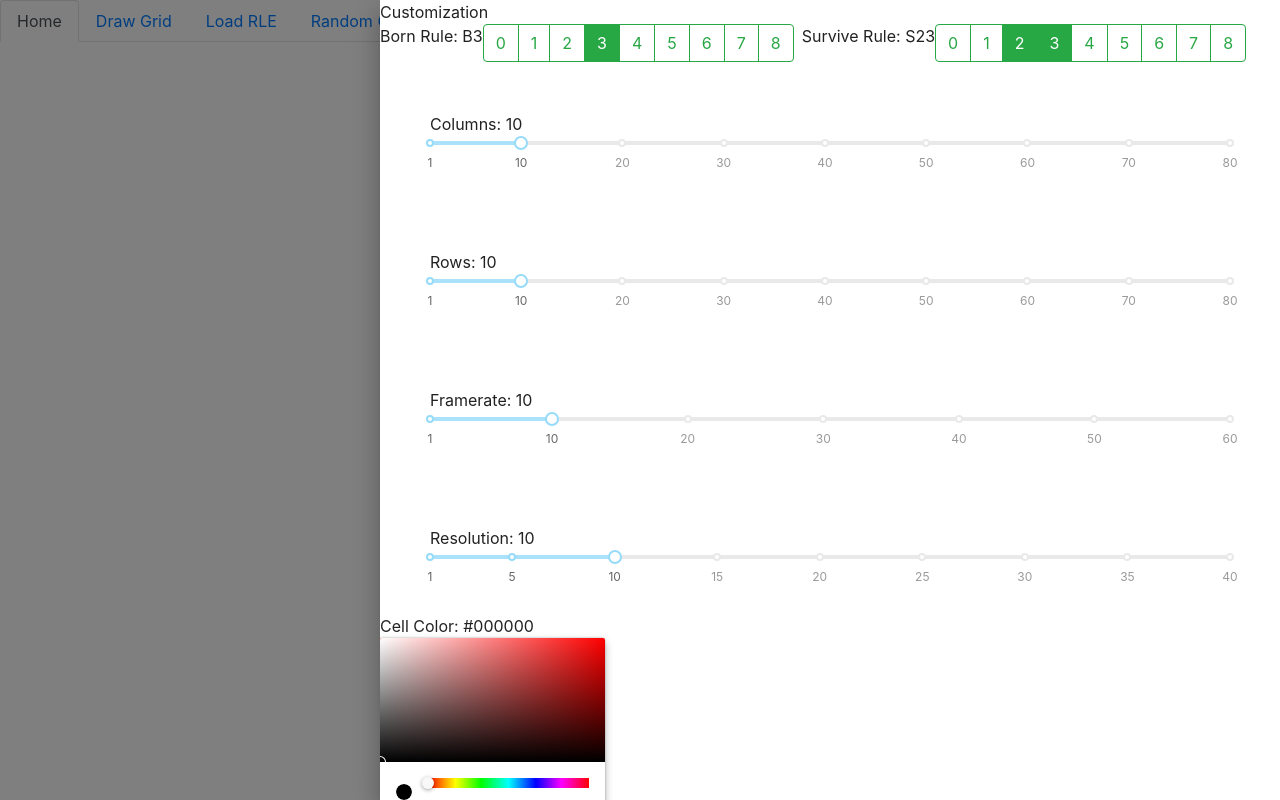
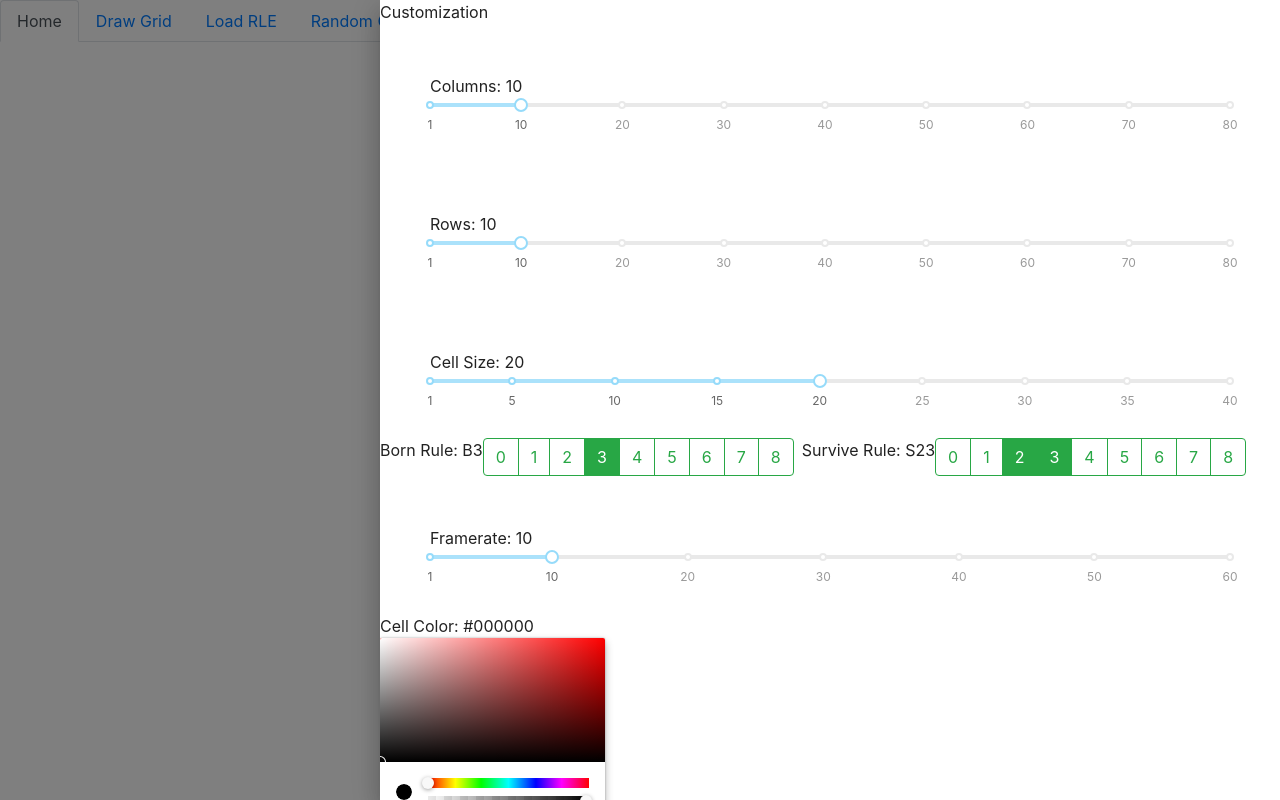
Before and after one commit to DavidKohler/Interactive-Life-like-Cellular-Automata, a React (Create React App) app: page / in a window 1280 px wide. Both pictures are taken after a click on the button "Customize". Built offline with nearby package versions, Linux system fonts and the light colour scheme.

Commit message:
[update] cleaned up code

```diff
--- a/src/GridCustomization.js
+++ b/src/GridCustomization.js
@@ -1,33 +1,33 @@
-import React, { Component } from 'react';
-import Slider from 'rc-slider';
+import './GridCustomization.css';
 import 'rc-slider/assets/index.css';
-import { SliderHandle } from './SliderHandle';
-import Drawer from '@material-ui/core/Drawer';
-import {
-  dimensionMarks,
-  framerateMarks,
-  resolutionMarks,
-  cellRatioMarks,
-} from './SliderMarks';
-import { ChromePicker } from 'react-color';
-import './GridCustomization.css';
 import Button from 'react-bootstrap/Button';
 import ButtonGroup from 'react-bootstrap/ButtonGroup';
 import ButtonToolbar from 'react-bootstrap/ButtonToolbar';
+import { ChromePicker } from 'react-color';
+import Drawer from '@material-ui/core/Drawer';
+import Slider from 'rc-slider';
+import { SliderHandle } from './SliderHandle';
+import React, { Component } from 'react';
+import {
+  cellRatioMarks,
+  cellSizeMarks,
+  dimensionMarks,
+  framerateMarks,
+} from './SliderMarks';
 
 const wrapperStyle = { width: 800, margin: 50 };
+
+/*
+    Component rendering customization drawer for grid
+*/
 
 class GridCustomization extends Component {
   constructor() {
     super();
     this.state = {
-      cols: 10,
-      rows: 10,
-      framerate: 10,
-      resolution: 10,
-      cellColor: '#000000',
+      alivePercentage: 50,
       backgroundColor: '#FFFFFF',
-      drawerOpen: false,
+      birthRule: [3],
       bornRulePressed: [
         false,
         false,
@@ -39,6 +39,13 @@ class GridCustomization extends Component {
         false,
         false,
       ],
+      cellColor: '#000000',
+      cols: 10,
+      drawerOpen: false,
+      framerate: 10,
+      cellSize: 20,
+      rows: 10,
+      surviveRule: [2, 3],
       surviveRulePressed: [
         false,
         false,
@@ -50,30 +57,24 @@ class GridCustomization extends Component {
         false,
         false,
       ],
-      birthRule: [3],
-      surviveRule: [2, 3],
-      alivePercentage: 50,
     };
-    this.updateColumns = this.updateColumns.bind(this);
-    this.updateRows = this.updateRows.bind(this);
-    this.updateFramerate = this.updateFramerate.bind(this);
-    this.updateResolution = this.updateResolution.bind(this);
-    this.handleCellColorUpdate = this.handleCellColorUpdate.bind(this);
+
     this.handleBackgroundColorUpdate = this.handleBackgroundColorUpdate.bind(
       this
     );
+    this.handleCellColorUpdate = this.handleCellColorUpdate.bind(this);
     this.toggleDrawer = this.toggleDrawer.bind(this);
-    this.toggleBornButton = this.toggleBornButton.bind(this);
-    this.toggleSurviveButton = this.toggleSurviveButton.bind(this);
+    this.updateBornButtons = this.updateBornButtons.bind(this);
     this.updateCellRatio = this.updateCellRatio.bind(this);
+    this.updateCellSize = this.updateCellSize.bind(this);
+    this.updateColumns = this.updateColumns.bind(this);
+    this.updateFramerate = this.updateFramerate.bind(this);
+    this.updateRows = this.updateRows.bind(this);
+    this.updateSurviveButtons = this.updateSurviveButtons.bind(this);
   }
 
-  handleSubmit = () => {
-    this.setState({ drawerOpen: false });
-    this.props.submitFunction(this.state);
-  };
-
   componentDidUpdate() {
+    // get rid of alpha sliders from react-color that do not work
     setTimeout(function () {
       let alphaSlider1 = document.querySelector(
         'body > div.MuiDrawer-root.MuiDrawer-modal > div.MuiPaper-root.MuiDrawer-paper.MuiDrawer-paperAnchorRight.MuiPaper-elevation16 > div.cell-color-picker > div > div:nth-child(2) > div:nth-child(1) > div:nth-child(2) > div:nth-child(2)'
@@ -88,49 +89,29 @@ class GridCustomization extends Component {
     }, 0);
   }
 
+  handleBackgroundColorUpdate = (color) => {
+    // update color of background of grid
+    this.setState({ backgroundColor: color.hex });
+  };
+
+  handleCellColorUpdate = (color) => {
+    // update color of live cells in grid
+    this.setState({ cellColor: color.hex });
+  };
+
+  handleSubmit = () => {
+    // handle click on submit button, activate parent submit function
+    this.setState({ drawerOpen: false });
+    this.props.submitFunction(this.state);
+  };
+
   toggleDrawer = (open) => (event) => {
+    // toggle opening customization drawer
     this.setState({ drawerOpen: open });
   };
 
-  updateColumns = (val) => {
-    this.setState({
-      cols: val,
-    });
-  };
-
-  updateRows = (val) => {
-    this.setState({
-      rows: val,
-    });
-  };
-
-  updateFramerate = (val) => {
-    this.setState({
-      framerate: val,
-    });
-  };
-
-  updateResolution = (val) => {
-    this.setState({
-      resolution: val,
-    });
-  };
-
-  updateCellRatio = (val) => {
-    this.setState({
-      alivePercentage: val,
-    });
-  };
-
-  handleCellColorUpdate = (color) => {
-    this.setState({ cellColor: color.hex });
-  };
-
-  handleBackgroundColorUpdate = (color) => {
-    this.setState({ backgroundColor: color.hex });
-  };
-
-  toggleBornButton = (isPressed, index) => {
+  updateBornButtons = (isPressed, index) => {
+    // update birth rule and which buttons are pressed
     let newPressings = this.state.bornRulePressed.slice(0);
     newPressings[index] = !isPressed;
     this.setState({
@@ -142,7 +123,43 @@ class GridCustomization extends Component {
     });
   };
 
-  toggleSurviveButton = (isPressed, index) => {
+  updateCellRatio = (val) => {
+    // update percentage of live vs dead cells in grid
+    this.setState({
+      alivePercentage: val,
+    });
+  };
+
+  updateCellSize = (val) => {
+    // update cell size of sketch
+    this.setState({
+      cellSize: val,
+    });
+  };
+
+  updateColumns = (val) => {
+    // update number of columns in grid
+    this.setState({
+      cols: val,
+    });
+  };
+
+  updateFramerate = (val) => {
+    // update framerate for sketch
+    this.setState({
+      framerate: val,
+    });
+  };
+
+  updateRows = (val) => {
+    // update number of rows in grid
+    this.setState({
+      rows: val,
+    });
+  };
+
+  updateSurviveButtons = (isPressed, index) => {
+    // update survive rule and which buttons are pressed
     let newPressings = this.state.surviveRulePressed.slice(0);
     newPressings[index] = !isPressed;
     this.setState({
@@ -155,6 +172,7 @@ class GridCustomization extends Component {
   };
 
   render() {
+    // render customization drawer and toggle button
     let { bornRulePressed, surviveRulePressed } = this.state;
 
     return (
@@ -163,10 +181,57 @@ class GridCustomization extends Component {
           <Button onClick={this.toggleDrawer(true)}>{'Customize'}</Button>
           <Drawer
             anchor={'right'}
+            onClose={this.toggleDrawer(false)}
             open={this.state.drawerOpen}
-            onClose={this.toggleDrawer(false)}
           >
             {'Customization'}
+            <div className="column-slider" style={wrapperStyle}>
+              {`Columns: ${this.state.cols}`}
+              <Slider
+                defaultValue={this.state.cols}
+                handle={SliderHandle}
+                max={80}
+                marks={dimensionMarks}
+                min={1}
+                onChange={(v) => this.updateColumns(v)}
+              />
+            </div>
+            <div className="row-slider" style={wrapperStyle}>
+              {`Rows: ${this.state.rows}`}
+              <Slider
+                defaultValue={this.state.rows}
+                handle={SliderHandle}
+                marks={dimensionMarks}
+                max={80}
+                min={1}
+                onChange={(v) => this.updateRows(v)}
+              />
+            </div>
+            <div className="cell-size-slider" style={wrapperStyle}>
+              {`Cell Size: ${this.state.cellSize}`}
+              <Slider
+                defaultValue={this.state.cellSize}
+                handle={SliderHandle}
+                marks={cellSizeMarks}
+                max={40}
+                min={1}
+                onChange={(v) => this.updateCellSize(v)}
+              />
+            </div>
+            {this.props.parentTab === 'RANDOM' && (
+              <div className="cell-ratio-slider" style={wrapperStyle}>
+                {'Alive/Dead Cell Ratio'}
+                <Slider
+                  defaultValue={this.state.alivePercentage}
+                  handle={SliderHandle}
+                  marks={cellRatioMarks}
+                  max={100}
+                  min={0}
+                  onChange={(v) => this.updateCellRatio(v)}
+                />
+              </div>
+            )}
+            <div className="button-toolbar-container">
               <ButtonToolbar aria-label="Born Rule">
                 {`Born Rule: B${this.state.birthRule.map(String).join('')}`}
                 <ButtonGroup className="mr-2" aria-label="born group">
@@ -174,7 +239,7 @@ class GridCustomization extends Component {
                     return (
                       <Button
                         key={ind}
-                      onClick={() => this.toggleBornButton(val, ind)}
+                        onClick={() => this.updateBornButtons(val, ind)}
                         variant={val === true ? 'success' : 'outline-success'}
                       >
                         {ind}
@@ -182,13 +247,15 @@ class GridCustomization extends Component {
                     );
                   })}
                 </ButtonGroup>
-              {`Survive Rule: S${this.state.surviveRule.map(String).join('')}`}
+                {`Survive Rule: S${this.state.surviveRule
+                  .map(String)
+                  .join('')}`}
                 <ButtonGroup className="mr-2" aria-label="survive group">
                   {surviveRulePressed.map((val, ind) => {
                     return (
                       <Button
                         key={ind}
-                      onClick={() => this.toggleSurviveButton(val, ind)}
+                        onClick={() => this.updateSurviveButtons(val, ind)}
                         variant={val === true ? 'success' : 'outline-success'}
                       >
                         {ind}
@@ -197,81 +264,37 @@ class GridCustomization extends Component {
                   })}
                 </ButtonGroup>
               </ButtonToolbar>
-            <div className={'column-slider'} style={wrapperStyle}>
-              {`Columns: ${this.state.cols}`}
+            </div>
+            <div className="framerate-slider" style={wrapperStyle}>
+              {`Framerate: ${this.state.framerate}`}
               <Slider
-                onChange={(v) => this.updateColumns(v)}
+                defaultValue={this.state.framerate}
+                handle={SliderHandle}
+                marks={framerateMarks}
+                max={60}
                 min={1}
-                max={80}
-                marks={dimensionMarks}
-                defaultValue={this.state.cols}
-                handle={SliderHandle}
+                onChange={(v) => this.updateFramerate(v)}
               />
             </div>
-            <div className={'row-slider'} style={wrapperStyle}>
-              {`Rows: ${this.state.rows}`}
-              <Slider
-                onChange={(v) => this.updateRows(v)}
-                min={1}
-                max={80}
-                marks={dimensionMarks}
-                defaultValue={this.state.rows}
-                handle={SliderHandle}
-              />
-            </div>
-            {this.props.parentTab === 'RANDOM' && (
-              <div
-                className={'random-probabilities-slider'}
-                style={wrapperStyle}
-              >
-                {'Alive/Dead Cell Ratio'}
-                <Slider
-                  onChange={(v) => this.updateCellRatio(v)}
-                  min={0}
-                  max={100}
-                  marks={cellRatioMarks}
-                  defaultValue={this.state.alivePercentage}
-                  handle={SliderHandle}
-                />
-              </div>
-            )}
-            <div className={'framerate-slider'} style={wrapperStyle}>
-              {`Framerate: ${this.state.framerate}`}
-              <Slider
-                onChange={(v) => this.updateFramerate(v)}
-                min={1}
-                max={60}
-                marks={framerateMarks}
-                defaultValue={this.state.framerate}
-                handle={SliderHandle}
-              />
-            </div>
-            <div className={'resolution-slider'} style={wrapperStyle}>
-              {`Resolution: ${this.state.resolution}`}
-              <Slider
-                onChange={(v) => this.updateResolution(v)}
-                min={1}
-                max={40}
-                marks={resolutionMarks}
-                defaultValue={this.state.resolution}
-                handle={SliderHandle}
-              />
-            </div>
-            <div className={'cell-color-picker'}>
+            <div className="color-pickers">
+              <div className="cell-color-picker">
                 {`Cell Color: ${this.state.cellColor}`}
                 <ChromePicker
                   color={this.state.cellColor}
                   onChange={this.handleCellColorUpdate}
                 />
               </div>
-            <div className={'cell-background-picker'}>
+              <div className="cell-background-picker">
                 {`Background Color: ${this.state.backgroundColor}`}
                 <ChromePicker
                   color={this.state.backgroundColor}
                   onChange={this.handleBackgroundColorUpdate}
                 />
               </div>
+            </div>
+            <div className="submit-container">
               <Button onClick={this.handleSubmit}>Submit</Button>
+            </div>
           </Drawer>
         </React.Fragment>
       </div>
--- a/src/RandomGridPage.js
+++ b/src/RandomGridPage.js
@@ -1,9 +1,8 @@
 import Button from 'react-bootstrap/Button';
 import CellularAutomatonSketch from './CellularAutomatonSketch';
 import GridCustomization from './GridCustomization';
-import gridToRLE from './RLElogic';
+import SavedRLEModal from './SavedRLEModal';
 import React, { Component } from 'react';
-import SavedRLEModal from './savedRLEModal';
 
 /*
     Component for Random Grid Tab
@@ -17,26 +16,18 @@ class RandomGridPage extends Component {
       backgroundColor: '#FFFFFF',
       birthRule: [3],
       cellColor: '#000000',
+      cellSize: 20,
       cols: 10,
       framerate: 5,
-      gridRows: 10,
-      myGrid: [],
+      rows: 10,
+      grid: [],
       refreshVal: 0,
-      resolution: 20,
       surviveRule: [2, 3],
     };
+    this.generateGrid = this.generateGrid.bind(this);
     this.renderRef = React.createRef();
     this.resetAutomata = this.resetAutomata.bind(this);
-    this.generateGrid = this.generateGrid.bind(this);
-    this.saveRLE = this.saveRLE.bind(this);
     this.updateParameters = this.updateParameters.bind(this);
-  }
-
-  resetAutomata() {
-    // refresh grid by increasing key
-    this.setState((state) => ({
-      refreshVal: state.refreshVal + 1,
-    }));
   }
 
   createGrid = (r, c, aliveP) => {
@@ -45,6 +36,7 @@ class RandomGridPage extends Component {
     for (let i = 0; i < grid.length; i++) {
       grid[i] = new Array(c);
     }
+    // modify probability based on specified percentage alive
     let modifiedProbRandom = Array(100).fill(1).fill(0, aliveP);
     for (let i = 0; i < r; i++) {
       for (let j = 0; j < c; j++) {
@@ -56,58 +48,34 @@ class RandomGridPage extends Component {
 
   generateGrid() {
     // generate new grid
-    let { cols, gridRows, alivePercentage } = this.state;
-    let newGrid = this.createGrid(gridRows, cols, alivePercentage);
-    if (this.state.myGrid.length > 0) {
+    let { cols, rows, alivePercentage } = this.state;
+    let newGrid = this.createGrid(rows, cols, alivePercentage);
+    if (this.state.grid.length > 0) {
+      // get rid of old grid
       this.resetAutomata();
     }
-    this.setState({ myGrid: newGrid });
+    this.setState({ grid: newGrid });
   }
 
-  saveRLE() {
-    // create RLE strings from grid
-    let { birthRule, myGrid, surviveRule } = this.state;
-    let gridRLE = gridToRLE(myGrid, birthRule, surviveRule);
-    console.log(gridRLE);
+  resetAutomata() {
+    // refresh grid by increasing key of component
+    this.setState((state) => ({
+      refreshVal: state.refreshVal + 1,
+    }));
   }
 
   updateParameters = (newParams) => {
     // update grid parameters passed up from customization drawer
     this.resetAutomata();
     setTimeout(() => {
-      this.setState(
-        {
-          alivePercentage: newParams.alivePercentage,
-          backgroundColor: newParams.backgroundColor,
-          birthRule: newParams.birthRule,
-          cellColor: newParams.cellColor,
-          cols: newParams.cols,
-          framerate: newParams.framerate,
-          gridRows: newParams.rows,
-          resolution: newParams.resolution,
-          surviveRule: newParams.surviveRule,
-        },
-        () => this.generateGrid()
-      );
+      this.setState({ ...newParams }, () => this.generateGrid());
     }, 0);
   };
 
   render() {
     // render random grid page
-    let {
-      backgroundColor,
-      birthRule,
-      cellColor,
-      cols,
-      framerate,
-      gridRows,
-      myGrid,
-      resolution,
-      surviveRule,
-    } = this.state;
-
-    // check if grid exists, then render grid
-    let displayGrid = myGrid.length > 0;
+    // check if grid exists, if so, render grid
+    let displayGrid = this.state.grid.length > 0;
 
     return (
       <div className="random-page">
@@ -124,17 +92,9 @@ class RandomGridPage extends Component {
         {displayGrid && (
           <div className="sketch-container">
             <CellularAutomatonSketch
-              backgroundColor={backgroundColor}
-              birthRule={birthRule}
-              cellColor={cellColor}
-              cols={cols}
-              framerate={framerate}
-              grid={myGrid}
+              {...this.state}
               key={this.state.refreshVal}
               refLoc={this.renderRef}
-              resolution={resolution}
-              rows={gridRows}
-              surviveRule={surviveRule}
             />
           </div>
         )}
@@ -145,11 +105,7 @@ class RandomGridPage extends Component {
         )}
         {displayGrid && (
           <div className="save-rle-container">
-            <SavedRLEModal
-              grid={this.state.myGrid}
-              bRule={this.state.birthRule}
-              sRule={this.state.surviveRule}
-            />
+            <SavedRLEModal {...this.state} />
           </div>
         )}
       </div>
--- a/src/SliderHandle.js
+++ b/src/SliderHandle.js
@@ -1,4 +1,7 @@
-// Idea for this code comes from zealous-snyder-0bj4r
+/*
+    Function to create desired slider handle for customization drawers
+    Idea for this code comes from zealous-snyder-0bj4r
+*/
 
 import React from 'react';
 import styled from 'styled-components';
--- a/src/SliderMarks.js
+++ b/src/SliderMarks.js
@@ -1,3 +1,32 @@
+/*
+    File containing marks and labels for sliders used in customization
+*/
+
+// ratio of alive/dead cell slider
+const cellRatioMarks = {
+  0: '0/100',
+  20: '20/80',
+  40: '40/60',
+  50: '50/50',
+  60: '60/40',
+  80: '80/20',
+  100: '100/0',
+};
+
+// cell size slider
+const cellSizeMarks = {
+  1: '1',
+  5: '5',
+  10: '10',
+  15: '15',
+  20: '20',
+  25: '25',
+  30: '30',
+  35: '35',
+  40: '40',
+};
+
+// row and column sliders
 const dimensionMarks = {
   1: '1',
   10: '10',
@@ -10,6 +39,7 @@ const dimensionMarks = {
   80: '80',
 };
 
+// framerate slider
 const framerateMarks = {
   1: '1',
   10: '10',
@@ -20,26 +50,4 @@ const framerateMarks = {
   60: '60',
 };
 
-const resolutionMarks = {
-  1: '1',
-  5: '5',
-  10: '10',
-  15: '15',
-  20: '20',
-  25: '25',
-  30: '30',
-  35: '35',
-  40: '40',
-};
-
-const cellRatioMarks = {
-  0: '0/100',
-  20: '20/80',
-  40: '40/60',
-  50: '50/50',
-  60: '60/40',
-  80: '80/20',
-  100: '100/0',
-};
-
-export { dimensionMarks, framerateMarks, resolutionMarks, cellRatioMarks };
+export { cellRatioMarks, cellSizeMarks, dimensionMarks, framerateMarks };
--- a/src/savedRLEModal.js
+++ b/src/savedRLEModal.js
@@ -1,30 +1,40 @@
-import React, { Component } from 'react';
-import Modal from 'react-bootstrap/Modal';
 import Button from 'react-bootstrap/Button';
 import gridToRLE from './RLElogic';
+import Modal from 'react-bootstrap/Modal';
+import React, { Component } from 'react';
+
+/*
+    Component for RLE popup modal
+*/
 
 class SavedRLEModal extends Component {
   constructor() {
     super();
     this.state = {
+      savedRLE: [''],
       showModal: false,
-      savedRLE: [''],
     };
     this.handleClose = this.handleClose.bind(this);
     this.handleShow = this.handleShow.bind(this);
   }
 
   handleClose = () => {
+    // handle closing modal
     this.setState({ showModal: false });
   };
 
   handleShow = () => {
-    let RLE = gridToRLE(this.props.grid, this.props.bRule, this.props.sRule);
+    // handle rendering modal
+    let RLE = gridToRLE(
+      this.props.grid,
+      this.props.birthRule,
+      this.props.surviveRule
+    );
     this.setState({ showModal: true, savedRLE: RLE });
   };
 
-  // Function to download data to a file
   downloadRLEFile = () => {
+    // function to download RLE data to an RLE file for user
     let data = this.state.savedRLE.join('\n');
     let filename = 'savedRLE.rle';
     let type = '.rle';
@@ -48,6 +58,7 @@ class SavedRLEModal extends Component {
   };
 
   render() {
+    // render component
     return (
       <div>
         <Button variant="primary" onClick={this.handleShow}>
```
Also changed, not shown: src/CellularAutomatonSketch.js (+38 -26 lines), src/RLElogic.js (+15 -0 lines). Lines whose indentation alone changed are shown as unchanged.
